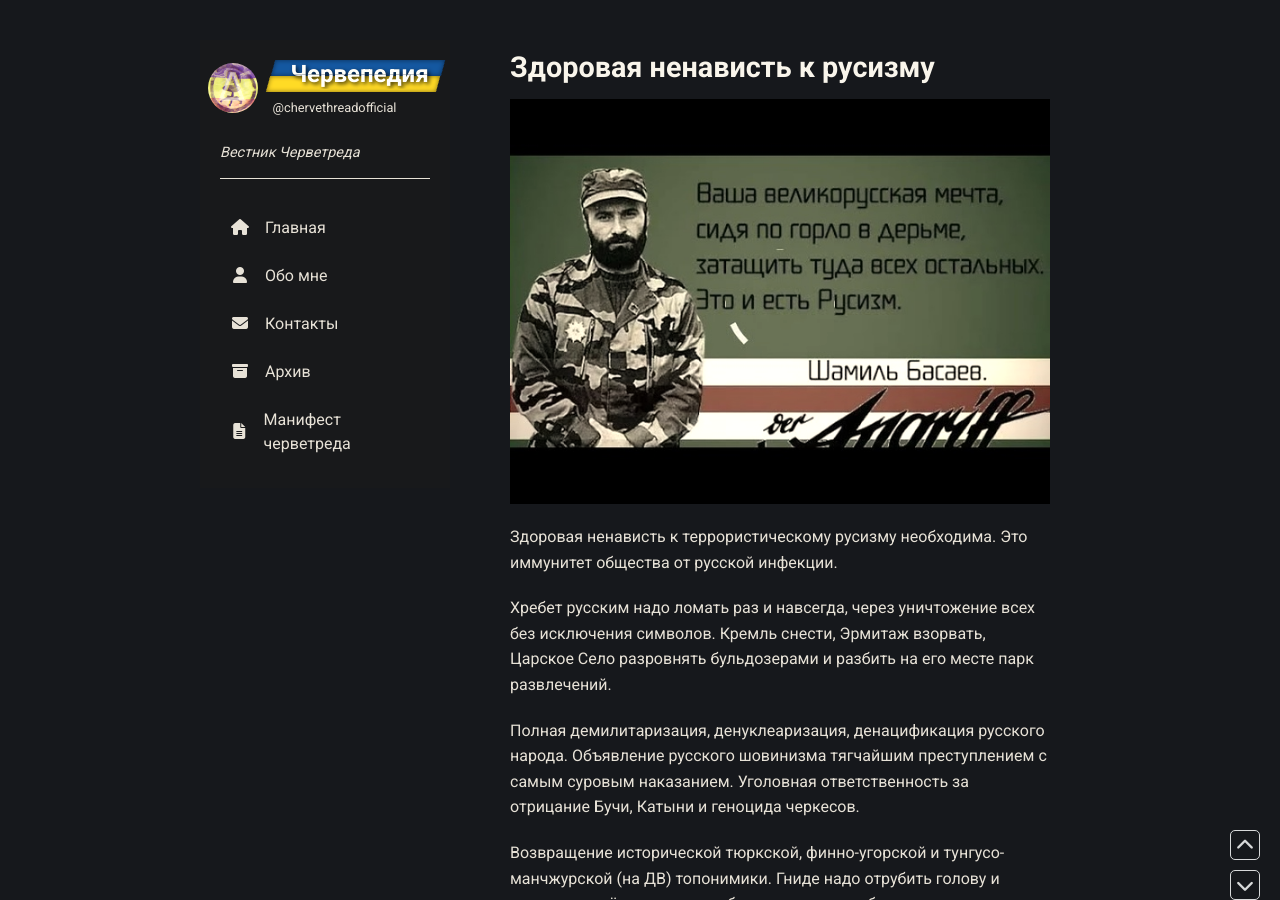
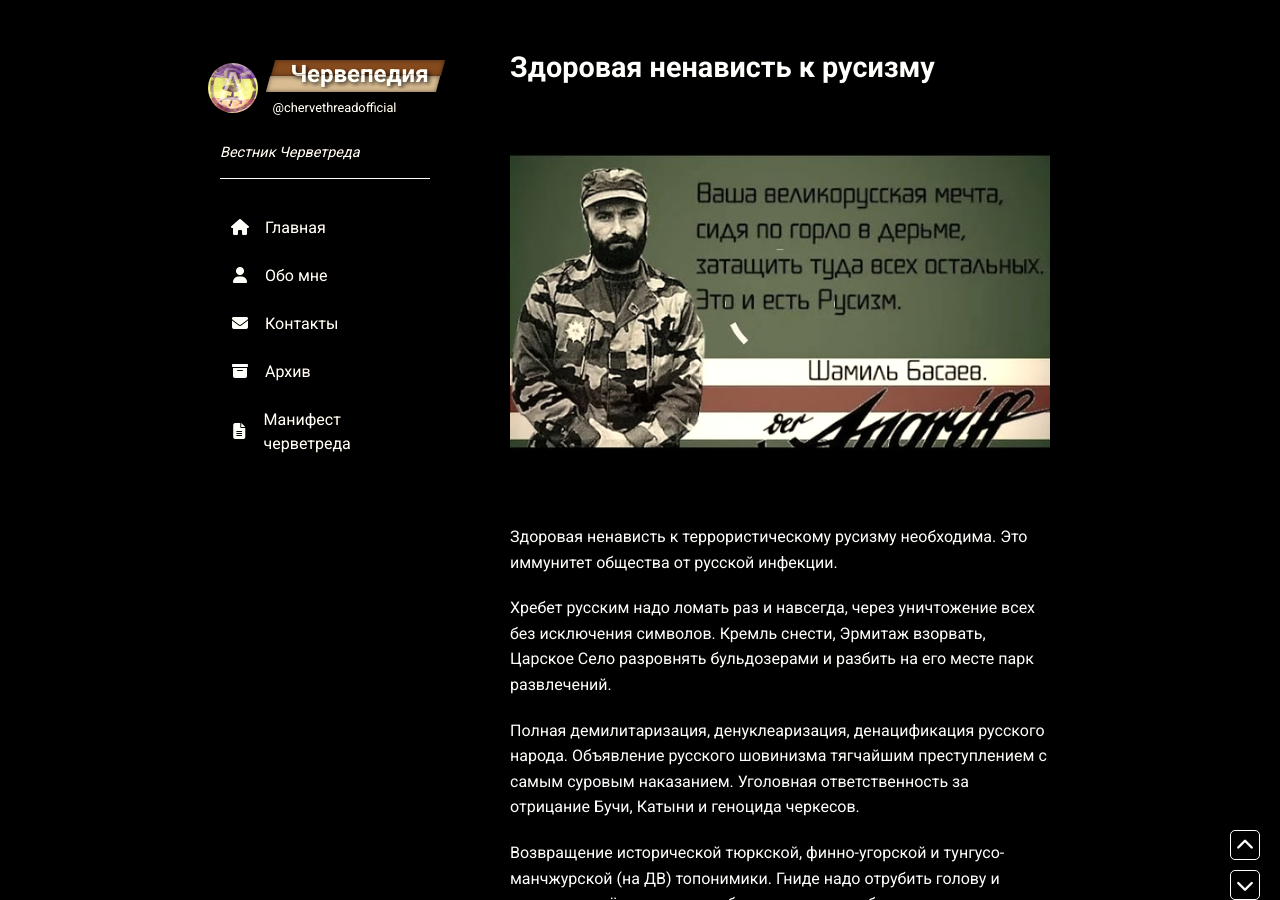
Before and after one commit to chervepediya/chervepediya.github.io, a Jekyll site: the page built from _posts/2025-02-21-nenavist-k-rusizmu.md, in a window 1280 px wide and 900 px high. Built offline with Jekyll 4.4.1, drawn with Linux system fonts in a browser that asks for light colours; nearby versions of some CDN libraries; a script that is not in the unit is left out.

Commit message:
Update styles.css

```diff
--- a/assets/css/styles.css
+++ b/assets/css/styles.css
@@ -1,11 +1,11 @@
-/* Сепия применяется только к содержимому */
+/* Sepia applied only to content */
 .content-wrapper {
     filter: sepia(0.2);
 }
 
 body {
-    background-color: #16181C;
-    color: #D8D9DA;
+    background-color: #000000; /* Changed to pure black to match the Tumblr layout */
+    color: #FFFFFF; /* Changed to pure white for text to match the light text in the layout */
     font-family: 'Roboto', sans-serif;
     margin: 0;
     padding: 0;
@@ -23,7 +23,7 @@ body {
 }
 
 .sidebar {
-    background-color: #16181C;
+    background-color: #000000; /* Changed to match the body background for consistency */
     padding: 20px;
     width: 250px;
     position: sticky;
@@ -72,7 +72,7 @@ body {
     left: 2px;
     width: 100%;
     z-index: 2;
-    color: #FFFFFF;
+    color: #FFFFFF; /* Changed to pure white to match the layout's text */
     text-shadow: 2px 2px 4px rgba(0, 0, 0, 0.8);
 }
 
@@ -96,10 +96,11 @@ body {
     transform: skewX(-15deg);
 }
 
+/* Adjust marker colors to fit the warm, muted aesthetic of the Tumblr layout */
 .sidebar .site-title .marker-blue {
     top: 0;
     height: 50%;
-    background-color: #0057B7;
+    background-color: #8B4513; /* A muted brown/tan to match the autumnal tones */
     transform: skewX(-15deg);
     box-shadow: inset 0 0 5px rgba(0, 0, 0, 0.5);
 }
@@ -107,13 +108,13 @@ body {
 .sidebar .site-title .marker-yellow {
     top: 50%;
     height: 50%;
-    background-color: #FFD700;
+    background-color: #D2B48C; /* A soft tan/beige to match the image tones */
     transform: translateX(-5px) skewX(-15deg);
     box-shadow: inset 0 0 5px rgba(0, 0, 0, 0.5);
 }
 
 .sidebar .site-tag {
-    color: #D8D9DA;
+    color: #FFFFFF; /* Changed to pure white for consistency with the layout */
     font-size: 0.8rem;
     font-weight: 400;
     text-decoration: none;
@@ -122,12 +123,12 @@ body {
 }
 
 .sidebar .site-tag:hover {
-    background: linear-gradient(45deg, rgba(200, 200, 200, 0.5), rgba(150, 150, 150, 0.5));
+    background: linear-gradient(45deg, rgba(245, 245, 245, 0.5), rgba(200, 200, 200, 0.5)); /* Light gradient for hover, matching light tones */
 }
 
 .sidebar .site-description {
     margin: 25px 0 25px 0;
-    color: #D8D9DA;
+    color: #FFFFFF; /* Changed to pure white */
     font-size: 0.9rem;
     font-style: italic;
     padding-bottom: 15px;
@@ -142,7 +143,7 @@ body {
     left: 0;
     width: 100%;
     height: 1px;
-    background-color: #D8D9DA;
+    background-color: #FFFFFF; /* Changed to white for the underline */
 }
 
 .sidebar nav {
@@ -153,7 +154,7 @@ body {
 }
 
 .nav-link {
-    color: #D8D9DA;
+    color: #FFFFFF; /* Changed to pure white */
     text-decoration: none;
     padding: 12px 10px;
     transition: transform 0.3s ease;
@@ -177,7 +178,7 @@ body {
 /* Мобильная шапка */
 .mobile-header {
     display: none;
-    background-color: #16181C;
+    background-color: #000000; /* Changed to black */
     position: fixed;
     top: 0;
     left: 0;
@@ -208,12 +209,13 @@ body {
 .mobile-header .site-title {
     font-size: 1.2rem;
     padding: 2px 6px;
+    color: #FFFFFF; /* Changed to white */
 }
 
 .menu-toggle {
     background: none;
     border: none;
-    color: #D8D9DA;
+    color: #FFFFFF; /* Changed to white */
     font-size: 1.5rem;
     cursor: pointer;
 }
@@ -225,7 +227,7 @@ body {
     left: 0;
     width: 250px;
     height: calc(100vh - 60px);
-    background-color: #16181C;
+    background-color: #000000; /* Changed to black */
     padding: 20px;
     flex-direction: column;
     box-shadow: 4px 0 10px rgba(0, 0, 0, 0.3);
@@ -262,11 +264,11 @@ body {
     transform: translateX(-50%);
     width: var(--underline-width, 100%);
     height: 1px;
-    background-color: #D8D9DA;
+    background-color: #FFFFFF; /* Changed to white */
 }
 
 .post h2 {
-    color: #E8ECEF;
+    color: #FFFFFF; /* Changed to white for headings */
     font-size: 1.8rem;
     font-weight: 700;
     margin-bottom: 20px;
@@ -320,6 +322,7 @@ body {
     margin-bottom: 20px;
     margin-top: 10px;
     font-size: 1rem;
+    color: #FFFFFF; /* Changed to white for paragraph text */
 }
 
 .post-footer {
@@ -330,13 +333,13 @@ body {
 }
 
 .read-more {
-    background-color: #16181C;
-    color: #D8D9DA;
+    background-color: #000000; /* Changed to black */
+    color: #FFFFFF; /* Changed to white */
     padding: 5px 10px;
     border-radius: 5px;
     font-size: 0.9rem;
     transition: transform 0.3s ease;
-    border: 1px solid #D8D9DA;
+    border: 1px solid #FFFFFF; /* Changed to white border */
     text-decoration: none;
 }
 
@@ -345,7 +348,7 @@ body {
 }
 
 .post-date {
-    color: #D8D9DA;
+    color: #FFFFFF; /* Changed to white */
     font-size: 0.9rem;
 }
 
@@ -368,7 +371,7 @@ body {
 
 .pagination a,
 .pagination span {
-    color: #D8D9DA;
+    color: #FFFFFF; /* Changed to white */
     padding: 8px 12px;
     text-decoration: none;
     margin: 0 10px;
@@ -376,15 +379,15 @@ body {
 }
 
 .pagination a {
-    background-color: #16181C;
+    background-color: #000000; /* Changed to black */
     border-radius: 5px;
     width: 30px;
     height: 30px;
     display: flex;
     align-items: center;
     justify-content: center;
-    color: #D8D9DA;
-    border: 1px solid #D8D9DA;
+    color: #FFFFFF; /* Changed to white */
+    border: 1px solid #FFFFFF; /* Changed to white border */
     font-size: 18px;
 }
 
@@ -393,7 +396,7 @@ body {
 }
 
 .pagination .current {
-    color: #E8ECEF;
+    color: #FFFFFF; /* Changed to white, as it’s the primary text color */
     font-weight: bold;
 }
 
@@ -412,11 +415,11 @@ body {
     transform: translateX(-50%);
     width: var(--underline-width, 100%);
     height: 1px;
-    background-color: #D8D9DA;
+    background-color: #FFFFFF; /* Changed to white */
 }
 
 .about h2 {
-    color: #E8ECEF;
+    color: #FFFFFF; /* Changed to white */
     font-size: 1.8rem;
     font-weight: 700;
     margin-bottom: 20px;
@@ -426,13 +429,14 @@ body {
     line-height: 1.6;
     margin-bottom: 20px;
     font-size: 1rem;
+    color: #FFFFFF; /* Changed to white */
 }
 
 footer {
-    background-color: #D8D9DA;
+    background-color: #FFFFFF; /* Changed to white for contrast, matching the light text areas */
     padding: 20px;
     text-align: center;
-    color: #16181C;
+    color: #000000; /* Changed to black for text in footer */
     margin-top: 40px;
     margin-bottom: 80px; /* Увеличен для кнопок */
     position: relative;
@@ -440,7 +444,7 @@ footer {
 }
 
 footer a {
-    color: #16181C;
+    color: #000000; /* Changed to black */
     margin: 0 10px;
     transition: background 0.3s ease;
 }
@@ -452,8 +456,8 @@ footer a:hover {
 .scroll-btn {
     position: fixed;
     right: 20px;
-    background-color: #16181C;
-    color: #D8D9DA;
+    background-color: #000000; /* Changed to black */
+    color: #FFFFFF; /* Changed to white */
     width: 30px;
     height: 30px;
     display: flex;
@@ -463,7 +467,7 @@ footer a:hover {
     cursor: pointer;
     border-radius: 5px;
     transition: transform 0.3s ease;
-    border: 1px solid #D8D9DA;
+    border: 1px solid #FFFFFF; /* Changed to white border */
     z-index: 1000;
 }
 
@@ -486,7 +490,7 @@ footer a:hover {
     left: 0;
     width: 100%;
     height: 100%;
-    background-color: rgba(22, 24, 28, 0.8);
+    background-color: rgba(0, 0, 0, 0.8); /* Changed to pure black with opacity */
     z-index: 1000;
     justify-content: center;
     align-items: center;
@@ -495,7 +499,7 @@ footer a:hover {
 .image-modal img {
     max-width: 90%;
     max-height: 90%;
-    border: 2px solid #D8D9DA;
+    border: 2px solid #FFFFFF; /* Changed to white border */
     border-radius: 10px;
 }
 
```
